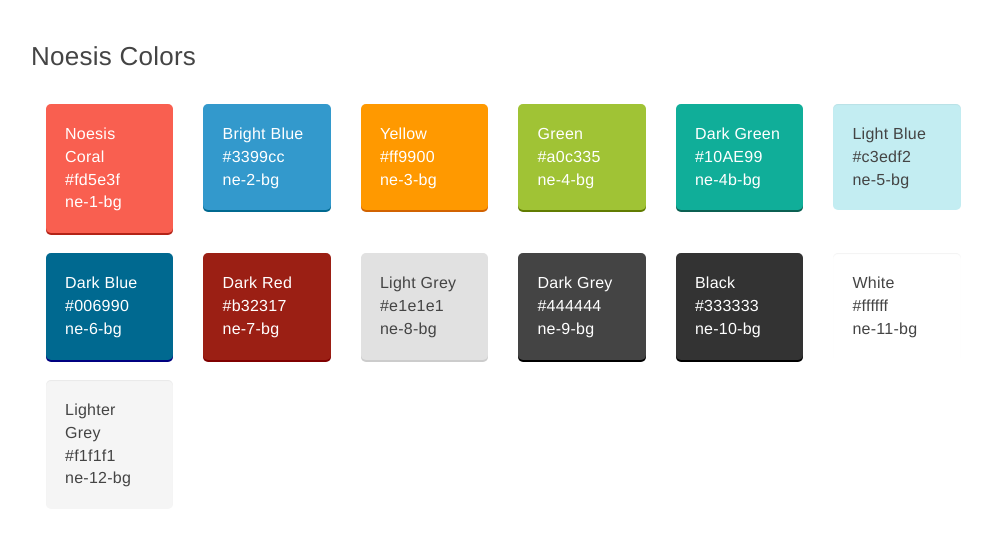
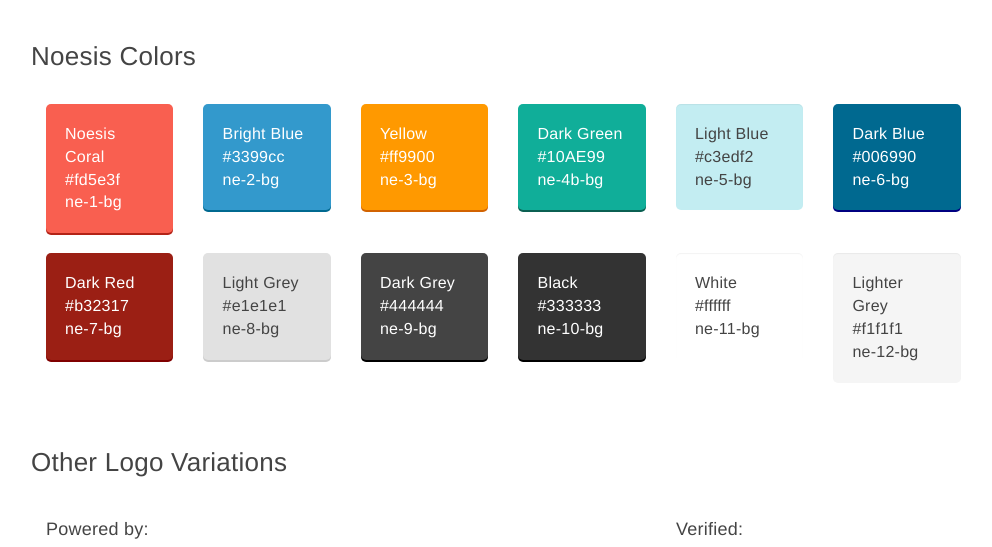
Before and after one commit to NoesisEnergy/NoesisEnergy.github.io, a website: page branding.html in a window 1280 px wide. Shown: the part 1420-1967 px from the top of the page, without its empty margins (234-1226 px from the left). Drawn offline with Linux system fonts and the light colour scheme.

Commit message:
removed deprecated green color

```diff
--- a/branding.html
+++ b/branding.html
@@ -154,21 +154,18 @@
 				<div class="well ne-3-bg"><span class="ne-11">Yellow<br>#ff9900<br>ne-3-bg</span></div>
 			</div>
 			<div class="col-md-2">
-				<div class="well ne-4-bg"><span class="ne-11">Green<br>#a0c335<br>ne-4-bg</span></div>
-			</div>
-			<div class="col-md-2">
 				<div class="well ne-4b-bg"><span class="ne-11">Dark Green<br>#10AE99<br>ne-4b-bg</span></div>
 			</div>
 			<div class="col-md-2">
 				<div class="well ne-5-bg"><span class="ne-10">Light Blue<br>#c3edf2<br>ne-5-bg</span></div>
 			</div>
+			<div class="col-md-2">
+				<div class="well ne-6-bg"><span class="ne-11">Dark Blue<br>#006990<br>ne-6-bg</span></div>
+			</div>
 		</div>
 		</div>
 		<div class="row">
 		<div class="col-md-10 col-md-offset-2">
-			<div class="col-md-2">
-				<div class="well ne-6-bg"><span class="ne-11">Dark Blue<br>#006990<br>ne-6-bg</span></div>
-			</div>
 			<div class="col-md-2">
 				<div class="well ne-7-bg"><span class="ne-11">Dark Red<br>#b32317<br>ne-7-bg</span></div>
 			</div>
@@ -184,10 +181,6 @@
 			<div class="col-md-2">
 				<div class="well ne-11-bg"><span class="ne-10">White<br>#ffffff<br>ne-11-bg</span></div>
 			</div>
-		</div>
-		</div>
-		<div class="row">
-		<div class="col-md-10 col-md-offset-2">
 			<div class="col-md-2">
 				<div class="well ne-13-bg"><span class="ne-10">Lighter Grey<br>#f1f1f1<br>ne-12-bg</span></div>
 			</div>
```
